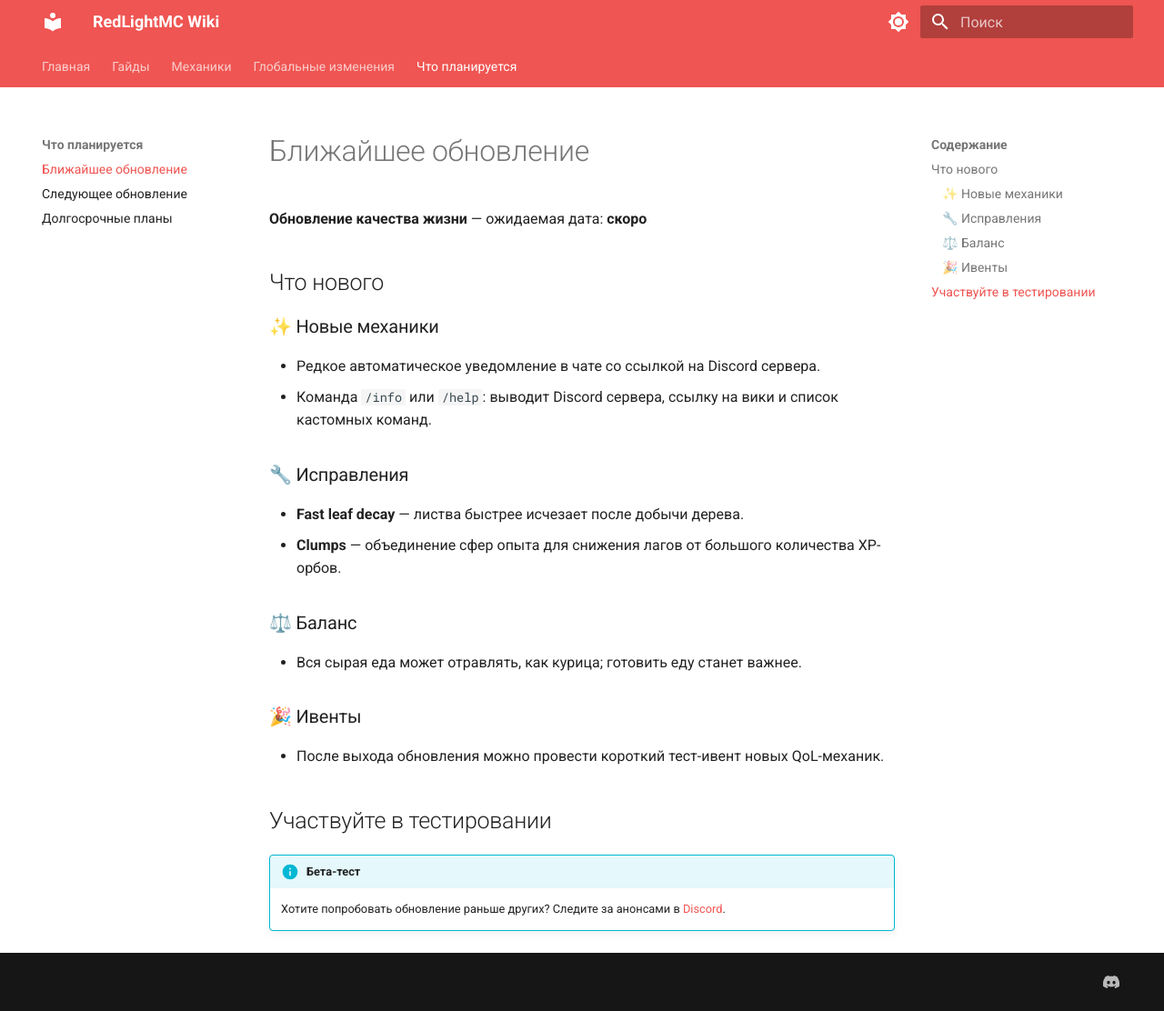
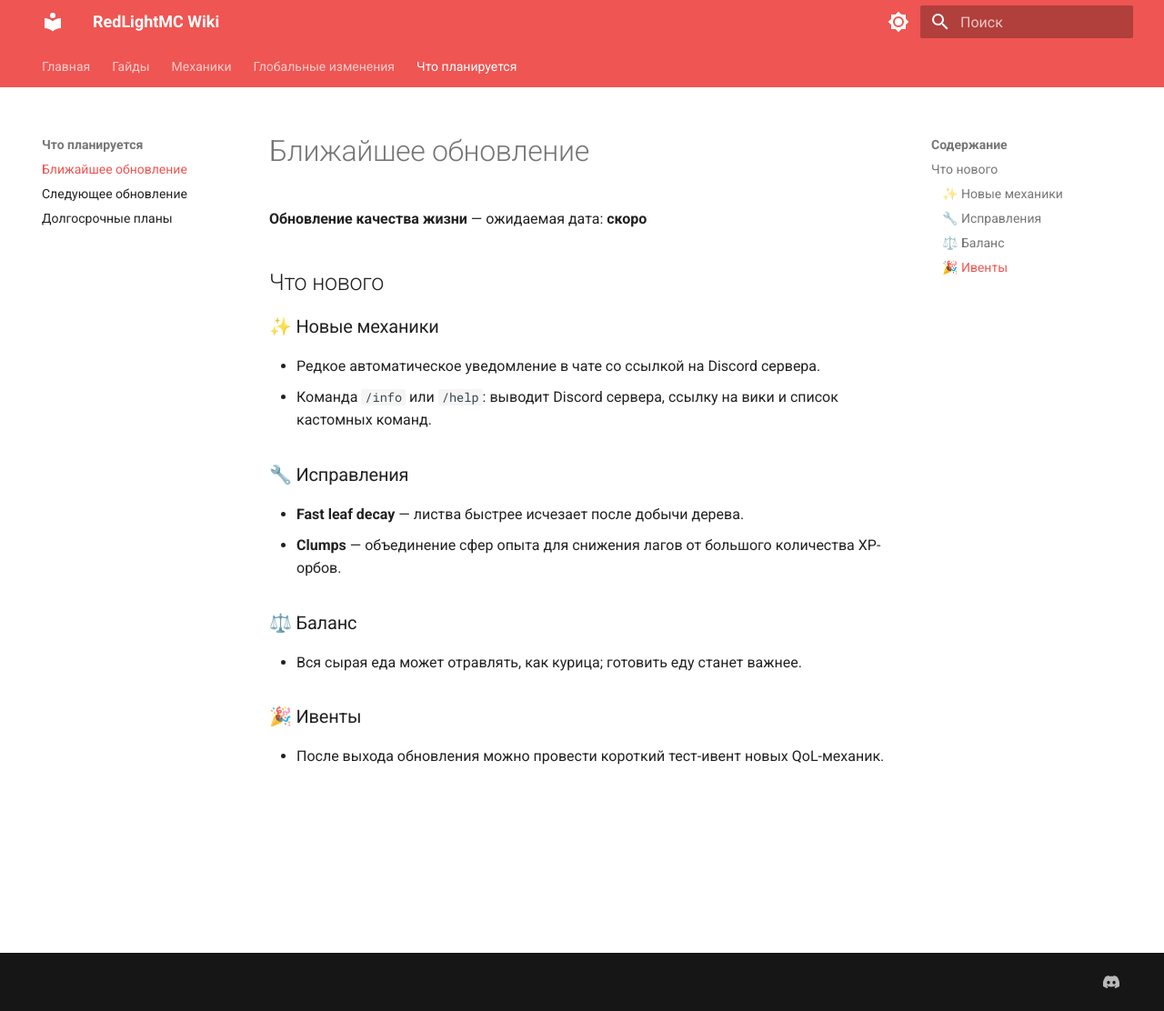
Before and after one commit to pluginfixs-a11y/redlight-wiki, an MkDocs documentation site: the page built from docs/roadmap/update-1.md, in a window 1280 px wide and 1112 px high. Shown: the whole window at 91% size. Built offline with MkDocs 1.6.1 and Material for MkDocs 9.7.7, drawn with Linux system fonts in a browser that asks for light colours.

Commit message:
Update update-1.md

```diff
--- a/docs/roadmap/update-1.md
+++ b/docs/roadmap/update-1.md
@@ -27,8 +27,3 @@
 <!-- Чтобы добавить пункт, скопируйте строку ниже:
 - [ВАШ ТЕКСТ]
 -->
-
-## Участвуйте в тестировании
-
-!!! info "Бета-тест"
-    Хотите попробовать обновление раньше других? Следите за анонсами в [Discord](https://discord.gg/Krrnkv3Zxz).
```
